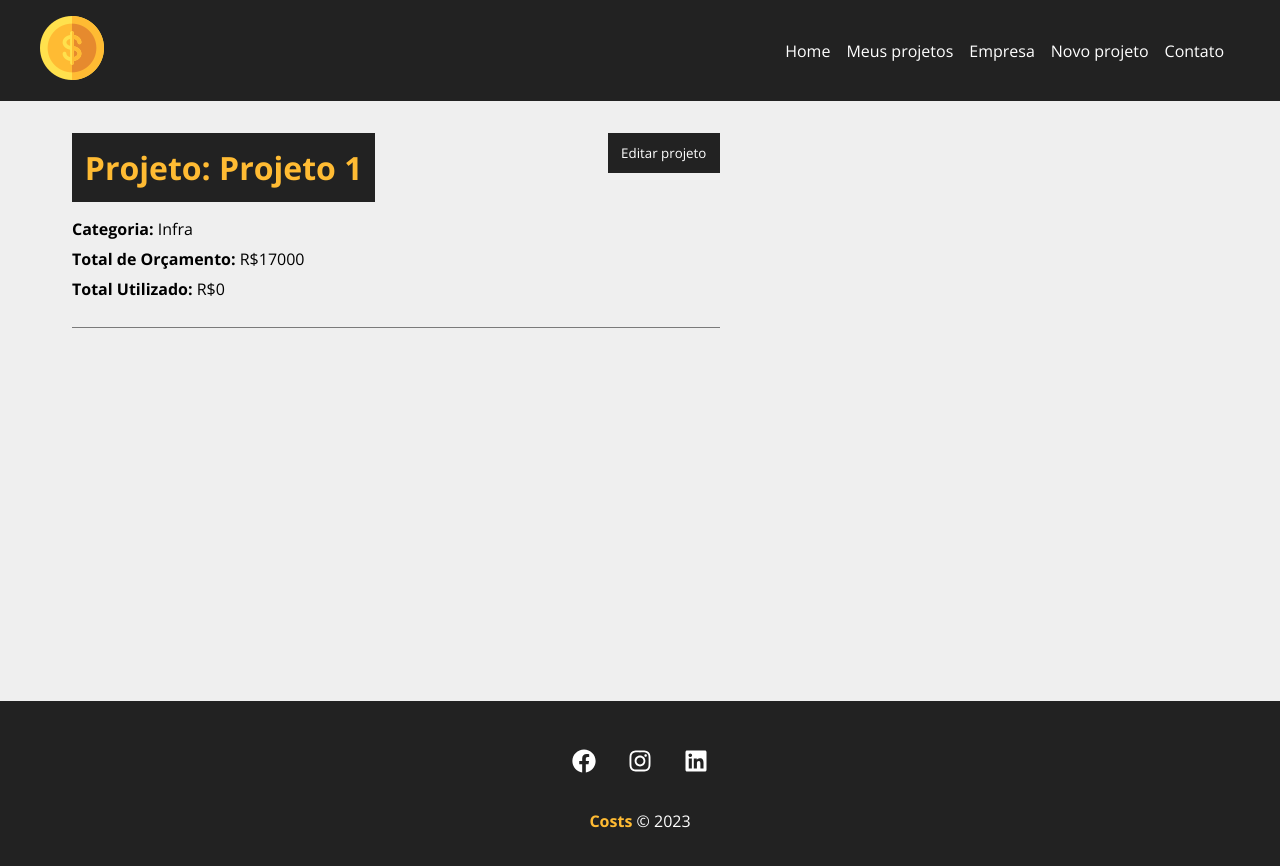
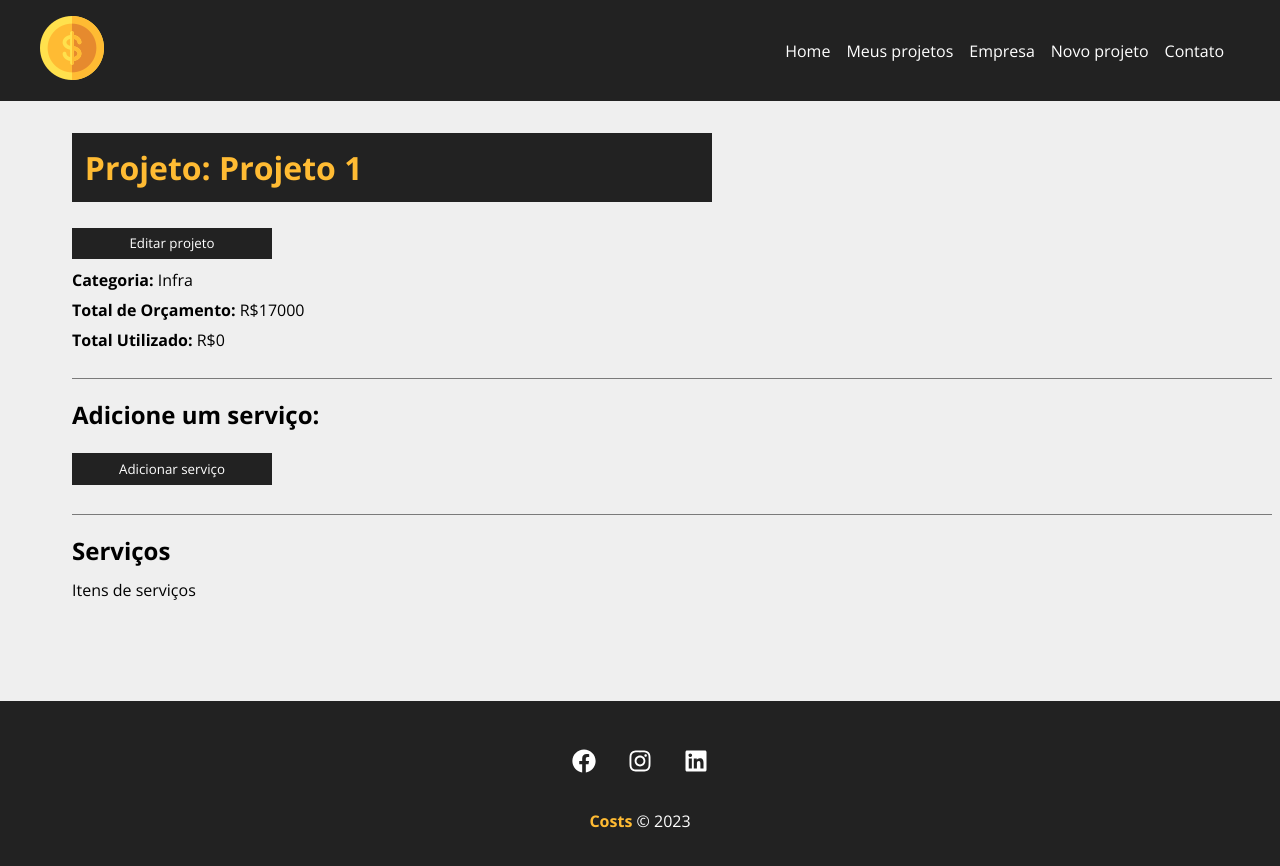
Before and after one commit to suzanadossantos/costs, a React (Create React App) app: page /project/1 in a window 1280 px wide. Shown: the top 866 px of the page. Built offline with nearby package versions, Linux system fonts and the light colour scheme; data requests are answered from the project's data file.

Commit message:
Criando área de serviços

```diff
--- a/src/components/pages/Project.js
+++ b/src/components/pages/Project.js
@@ -15,7 +15,8 @@ function Project() {
     const {id} = useParams()
 
     const [project, setProject] = useState([]);
-    const [showProjectForm, setshowProjectForm] = useState(false);
+    const [showProjectForm, setShowProjectForm] = useState(false)
+    const [showServiceForm, setShowServiceForm] = useState(false)
     const [message, setMessage] = useState()
     const [type, setType] = useState()
 
@@ -37,9 +38,11 @@ function Project() {
     }, [id])
 
     function editPost(project){
+        setMessage('')
+
         // budget validation
         if(project.budget < project.cost){
-            setMessage('O orçamento nã pode ser maior que o custo do projeto!')
+            setMessage('O orçamento não pode ser maior que o custo do projeto!')
             setType('error')
             return false
         }
@@ -54,7 +57,7 @@ function Project() {
         .then(resp => resp.json())
         .then((data) => {
             setProject(data)
-            setshowProjectForm(false)
+            setShowProjectForm(false)
             setMessage('Projeto atualizado!')
             setType('success')
         })
@@ -62,7 +65,11 @@ function Project() {
     }
 
     function toggleProjectForm(){
-        setshowProjectForm(!showProjectForm)
+        setShowProjectForm(!showProjectForm)
+    }
+
+    function toggleServiceForm(){
+        setShowServiceForm(!showServiceForm)
     }
 
   return <> {project.name ?
@@ -92,6 +99,19 @@ function Project() {
                 </div>
             )}
         </div>
+        <div className={styles.service_form_container}>
+                <h2>Adicione um serviço:</h2>
+                <button className={styles.btn} onClick={toggleServiceForm}>
+                    {!showServiceForm ? 'Adicionar serviço ' : 'Fechar'}
+                </button>
+                <div className={styles.project_info}>
+                    {showServiceForm && (<div>formulário do serviço</div>)}
+                </div>
+        </div>
+        <h2>Serviços</h2>
+        <Container customClass="start">
+            <p>Itens de serviços</p>
+        </Container>
     </Container>
   </div>
   : <Loading />}</>
--- a/src/components/pages/Project.module.css
+++ b/src/components/pages/Project.module.css
@@ -1,11 +1,17 @@
 .project_details{
     padding: 2em;
+}
+
+.project_details div{
+    display: flex;
+    flex-direction: column;
 }
 
 .project_details h1,
 .project_details h2,
 .project_details p{
     margin-bottom: 0.5em;
+    width: 20em;
 }
 
 .project_details h1{
@@ -36,13 +42,15 @@
     transition: 0.5s;
     cursor: pointer;
     max-height: 40px;
+    width: 15em;
     border: none;
+    margin: 10px 0px;
 }
 
 .btn:hover{
     color: #FFBB33;
 }
 
-.project_info{
+.form{
     width: 100%;
 }
```
